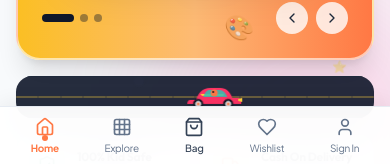
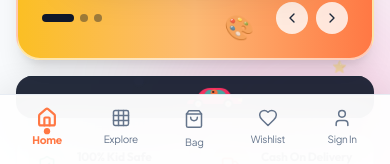
Before and after one commit to jerryAITech/playmiso, a Next.js app: page / in a window 390 px wide. Shown: the part 678-842 px from the top of the page. Built offline with nearby package versions, Linux system fonts and the light colour scheme; no server answers; the database is empty.

Commit message:
Enable native mobile & tablet app navigation dock and PWA standalone manifest

```diff
--- /dev/null
+++ b/src/app/manifest.ts
@@ -0,0 +1,25 @@
+import { MetadataRoute } from 'next';
+
+export default function manifest(): MetadataRoute.Manifest {
+  return {
+    name: 'PlayMiso Toys & Learning Kits',
+    short_name: 'PlayMiso',
+    description: 'Discover joyful, child-safe STEM kits, RC cars, plushies, and educational toys with Cash on Delivery across India.',
+    start_url: '/',
+    display: 'standalone',
+    background_color: '#FFFFFF',
+    theme_color: '#FF7844',
+    icons: [
+      {
+        src: '/icon',
+        sizes: '32x32',
+        type: 'image/png',
+      },
+      {
+        src: '/apple-icon',
+        sizes: '180x180',
+        type: 'image/png',
+      },
+    ],
+  };
+}
--- a/src/components/MobileBottomNav.tsx
+++ b/src/components/MobileBottomNav.tsx
@@ -3,25 +3,25 @@
 import React from 'react';
 import Link from 'next/link';
 import { usePathname } from 'next/navigation';
-import { Home, Grid, Search, Heart, ShoppingBag, Shield, User } from 'lucide-react';
+import { Home, Grid, Search, Heart, ShoppingBag, Shield, User, Sparkles } from 'lucide-react';
 import { useCart } from '@/lib/cart-context';
 import { useAuth } from '@/lib/auth-context';
 
 export default function MobileBottomNav() {
   const pathname = usePathname();
-  const { totalItems, wishlist, setIsCartOpen } = useCart();
+  const { totalItems, wishlist } = useCart();
   const { user } = useAuth();
 
-  // If in admin area, show admin bottom nav
+  // If in admin area, show admin bottom nav on mobile & tablet
   const isAdmin = pathname.startsWith('/admin');
 
   if (isAdmin) {
     return (
-      <div className="md:hidden fixed bottom-0 left-0 right-0 z-50 bg-slate-900/95 backdrop-blur-lg border-t border-slate-800 px-4 py-2 flex items-center justify-around shadow-2xl">
+      <div className="lg:hidden fixed bottom-0 left-0 right-0 z-50 bg-slate-900/95 backdrop-blur-xl border-t border-slate-800 px-4 py-2 flex items-center justify-around shadow-2xl">
         <Link
           href="/admin"
-          className={`flex flex-col items-center gap-1 text-[11px] font-medium ${
-            pathname === '/admin' ? 'text-toy-yellow font-bold' : 'text-slate-400'
+          className={`flex flex-col items-center gap-1 text-[11px] font-medium tap-bounce ${
+            pathname === '/admin' ? 'text-toy-yellow font-black' : 'text-slate-400'
           }`}
         >
           <Home className="w-5 h-5" />
@@ -29,8 +29,8 @@
         </Link>
         <Link
           href="/admin/products"
-          className={`flex flex-col items-center gap-1 text-[11px] font-medium ${
-            pathname.startsWith('/admin/products') ? 'text-toy-yellow font-bold' : 'text-slate-400'
+          className={`flex flex-col items-center gap-1 text-[11px] font-medium tap-bounce ${
+            pathname.startsWith('/admin/products') ? 'text-toy-yellow font-black' : 'text-slate-400'
           }`}
         >
           <Grid className="w-5 h-5" />
@@ -38,8 +38,8 @@
         </Link>
         <Link
           href="/admin/orders"
-          className={`flex flex-col items-center gap-1 text-[11px] font-medium ${
-            pathname.startsWith('/admin/orders') ? 'text-toy-yellow font-bold' : 'text-slate-400'
+          className={`flex flex-col items-center gap-1 text-[11px] font-medium tap-bounce ${
+            pathname.startsWith('/admin/orders') ? 'text-toy-yellow font-black' : 'text-slate-400'
           }`}
         >
           <ShoppingBag className="w-5 h-5" />
@@ -47,7 +47,7 @@
         </Link>
         <Link
           href="/"
-          className="flex flex-col items-center gap-1 text-[11px] font-medium text-toy-orange"
+          className="flex flex-col items-center gap-1 text-[11px] font-medium text-toy-orange tap-bounce"
         >
           <Shield className="w-5 h-5" />
           <span>Storefront</span>
@@ -56,92 +56,106 @@
     );
   }
 
+  const isHome = pathname === '/';
+  const isExplore = pathname.startsWith('/categories') || pathname.startsWith('/category') || pathname === '/shop';
+  const isBag = pathname === '/cart' || pathname === '/checkout';
+  const isWishlist = pathname === '/wishlist';
+  const isProfile = pathname === '/profile' || pathname === '/login' || pathname === '/signup';
+
   return (
-    <nav className="md:hidden fixed bottom-0 left-0 right-0 z-40 bg-white/95 backdrop-blur-xl border-t border-slate-200/80 shadow-[0_-4px_20px_rgba(0,0,0,0.06)] px-2 py-1.5 pb-[max(0.375rem,env(safe-area-inset-bottom))]">
-      <div className="flex items-center justify-around">
+    <nav
+      className="lg:hidden fixed bottom-0 left-0 right-0 z-40 bg-white/95 backdrop-blur-2xl border-t border-slate-200/80 shadow-[0_-8px_30px_rgba(0,0,0,0.08)] select-none pb-[max(0.375rem,env(safe-area-inset-bottom))]"
+      aria-label="Mobile & Tablet Navigation"
+    >
+      <div className="max-w-lg mx-auto px-3 py-1.5 flex items-center justify-around">
 
-        {/* Home */}
+        {/* 1. Home Tab */}
         <Link
           href="/"
-          className={`flex flex-col items-center justify-center py-1 px-2.5 rounded-2xl tap-bounce transition-all ${
-            pathname === '/' ? 'text-toy-orange font-bold' : 'text-slate-500 hover:text-slate-800'
+          className={`flex flex-col items-center justify-center py-1 px-3 rounded-2xl tap-bounce transition-all relative ${
+            isHome ? 'text-toy-orange font-black scale-105' : 'text-slate-500 hover:text-slate-900'
           }`}
         >
           <div className="relative">
-            <Home className="w-5 h-5" />
-            {pathname === '/' && (
-              <span className="absolute -bottom-1 left-1/2 -translate-x-1/2 w-1.5 h-1.5 bg-toy-orange rounded-full" />
+            <Home className={`w-5 h-5 transition-transform ${isHome ? 'stroke-[2.5]' : 'stroke-[1.8]'}`} />
+            {isHome && (
+              <span className="absolute -bottom-1.5 left-1/2 -translate-x-1/2 w-1.5 h-1.5 bg-toy-orange rounded-full shadow-xs animate-scale-up" />
             )}
           </div>
           <span className="text-[10px] tracking-tight mt-1">Home</span>
         </Link>
 
-        {/* Categories */}
+        {/* 2. Explore / Categories Tab */}
         <Link
-          href="/categories"
-          className={`flex flex-col items-center justify-center py-1 px-2.5 rounded-2xl tap-bounce transition-all ${
-            pathname.startsWith('/categories') ? 'text-toy-orange font-bold' : 'text-slate-500 hover:text-slate-800'
+          href="/shop"
+          className={`flex flex-col items-center justify-center py-1 px-3 rounded-2xl tap-bounce transition-all relative ${
+            isExplore ? 'text-toy-orange font-black scale-105' : 'text-slate-500 hover:text-slate-900'
           }`}
         >
           <div className="relative">
-            <Grid className="w-5 h-5" />
-            {pathname.startsWith('/categories') && (
-              <span className="absolute -bottom-1 left-1/2 -translate-x-1/2 w-1.5 h-1.5 bg-toy-orange rounded-full" />
+            <Grid className={`w-5 h-5 transition-transform ${isExplore ? 'stroke-[2.5]' : 'stroke-[1.8]'}`} />
+            {isExplore && (
+              <span className="absolute -bottom-1.5 left-1/2 -translate-x-1/2 w-1.5 h-1.5 bg-toy-orange rounded-full shadow-xs animate-scale-up" />
             )}
           </div>
           <span className="text-[10px] tracking-tight mt-1">Explore</span>
         </Link>
 
-        {/* Bag */}
-        <button
-          onClick={() => setIsCartOpen(true)}
-          className="flex flex-col items-center justify-center py-1 px-2.5 rounded-2xl tap-bounce text-slate-700 hover:text-toy-orange relative"
+        {/* 3. Shopping Bag Tab (Navigates directly to /cart) */}
+        <Link
+          href="/cart"
+          className={`flex flex-col items-center justify-center py-1 px-3 rounded-2xl tap-bounce transition-all relative ${
+            isBag ? 'text-toy-orange font-black scale-105' : 'text-slate-500 hover:text-slate-900'
+          }`}
         >
           <div className="relative">
-            <ShoppingBag className="w-5 h-5" />
+            <div className={`p-1 rounded-xl transition-all ${isBag ? 'bg-orange-50' : ''}`}>
+              <ShoppingBag className={`w-5 h-5 transition-transform ${isBag ? 'stroke-[2.5] text-toy-orange' : 'stroke-[1.8]'}`} />
+            </div>
             {totalItems > 0 && (
-              <span className="absolute -top-1.5 -right-2 bg-toy-orange text-white text-[9px] font-black w-4 h-4 rounded-full flex items-center justify-center animate-bounce-subtle">
+              <span className="absolute -top-1 -right-1 bg-toy-orange text-white text-[9px] font-black w-4 h-4 rounded-full flex items-center justify-center shadow-xs animate-bounce-subtle">
                 {totalItems}
               </span>
             )}
+            {isBag && (
+              <span className="absolute -bottom-1.5 left-1/2 -translate-x-1/2 w-1.5 h-1.5 bg-toy-orange rounded-full shadow-xs" />
+            )}
           </div>
-          <span className="text-[10px] tracking-tight font-medium mt-1">Bag</span>
-        </button>
+          <span className="text-[10px] tracking-tight mt-0.5">Bag</span>
+        </Link>
 
-        {/* Wishlist */}
+        {/* 4. Wishlist Tab */}
         <Link
           href="/wishlist"
-          className={`flex flex-col items-center justify-center py-1 px-2.5 rounded-2xl tap-bounce transition-all relative ${
-            pathname === '/wishlist' ? 'text-toy-pink font-bold' : 'text-slate-500 hover:text-slate-800'
+          className={`flex flex-col items-center justify-center py-1 px-3 rounded-2xl tap-bounce transition-all relative ${
+            isWishlist ? 'text-toy-pink font-black scale-105' : 'text-slate-500 hover:text-slate-900'
           }`}
         >
           <div className="relative">
-            <Heart className="w-5 h-5" />
+            <Heart className={`w-5 h-5 transition-transform ${isWishlist ? 'stroke-[2.5] fill-toy-pink text-toy-pink' : 'stroke-[1.8]'}`} />
             {wishlist.length > 0 && (
-              <span className="absolute -top-1.5 -right-2 bg-toy-pink text-white text-[9px] font-black w-4 h-4 rounded-full flex items-center justify-center">
+              <span className="absolute -top-1 -right-1.5 bg-toy-pink text-white text-[9px] font-black w-4 h-4 rounded-full flex items-center justify-center shadow-xs">
                 {wishlist.length}
               </span>
             )}
-            {pathname === '/wishlist' && (
-              <span className="absolute -bottom-1 left-1/2 -translate-x-1/2 w-1.5 h-1.5 bg-toy-pink rounded-full" />
+            {isWishlist && (
+              <span className="absolute -bottom-1.5 left-1/2 -translate-x-1/2 w-1.5 h-1.5 bg-toy-pink rounded-full shadow-xs" />
             )}
           </div>
           <span className="text-[10px] tracking-tight mt-1">Wishlist</span>
         </Link>
 
-        {/* Profile / Account */}
+        {/* 5. Profile / Account Tab */}
         <Link
           href={user ? '/profile' : '/login'}
-          className={`flex flex-col items-center justify-center py-1 px-2.5 rounded-2xl tap-bounce transition-all ${
-            pathname === '/profile' || pathname === '/login' || pathname === '/signup'
-              ? 'text-toy-orange font-bold'
-              : 'text-slate-500 hover:text-slate-800'
+          className={`flex flex-col items-center justify-center py-1 px-3 rounded-2xl tap-bounce transition-all relative ${
+            isProfile ? 'text-toy-orange font-black scale-105' : 'text-slate-500 hover:text-slate-900'
           }`}
         >
           <div className="relative">
-            <User className="w-5 h-5" />
-            {(pathname === '/profile' || pathname === '/login') && (
-              <span className="absolute -bottom-1 left-1/2 -translate-x-1/2 w-1.5 h-1.5 bg-toy-orange rounded-full" />
+            <User className={`w-5 h-5 transition-transform ${isProfile ? 'stroke-[2.5]' : 'stroke-[1.8]'}`} />
+            {isProfile && (
+              <span className="absolute -bottom-1.5 left-1/2 -translate-x-1/2 w-1.5 h-1.5 bg-toy-orange rounded-full shadow-xs animate-scale-up" />
             )}
           </div>
           <span className="text-[10px] tracking-tight mt-1">{user ? 'Profile' : 'Sign In'}</span>
```
